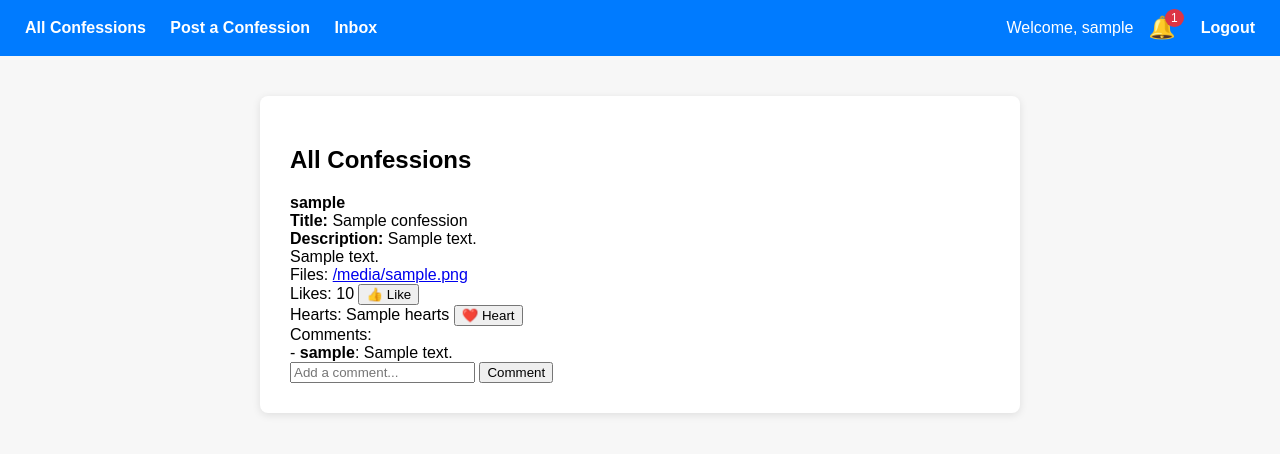
After one commit to leo-git-1234/confession-forum-clean, a Flask app: template templates/confessions.html in a window 1280 px wide. The commit adds this page. Shown: the top 454 px of the page. Run offline with Flask 3, Linux system fonts and the light colour scheme; the template is opened without the code that fills it: most values are stand-ins (such as "Sample title", 1, 10 or a date in 2020); parts of the project's set-up code (start-up, migrations or seed data) failed here and were passed over.

Commit message:
Initial commit

```diff
--- a/app.py
+++ b/app.py
@@ -1,3 +1,20 @@
+@app.route('/inbox')
+def inbox():
+    if 'user' not in session:
+        return redirect(url_for('index'))
+    username = session['user']['username']
+    confessions = []
+    notifications = []
+    if os.path.exists(CONFESSIONS_FILE):
+        with open(CONFESSIONS_FILE, 'r', encoding='utf-8') as f:
+            confessions = json.load(f)
+        for confession in confessions:
+            if 'notifications' not in confession or not isinstance(confession.get('notifications'), list):
+                confession['notifications'] = []
+            if confession.get('user') == username:
+                notifications.extend(confession['notifications'])
+    return render_template('inbox.html', user_name=username, notifications=notifications)
+
 
 import os
 from flask import Flask, render_template, request, redirect, url_for, send_from_directory, flash, session
@@ -5,8 +22,7 @@ from werkzeug.utils import secure_filename
 import uuid
 import random
 import json
-from flask_dance.contrib.google import make_google_blueprint, google
-from flask_dance.contrib.azure import make_azure_blueprint, azure
+from werkzeug.security import generate_password_hash, check_password_hash
 
 
 app = Flask(__name__)
@@ -14,91 +30,99 @@ app.config['UPLOAD_FOLDER'] = 'uploads'
 app.config['MAX_CONTENT_LENGTH'] = 16 * 1024 * 1024  # 16 MB limit per file
 app.secret_key = 'supersecretkey'  # Needed for flash messages
 CONFESSIONS_FILE = 'confessions.json'
+USERS_FILE = 'users.json'
 ALLOWED_EXTENSIONS = {'pdf', 'doc', 'docx', 'txt'}
 USERNAMES = [
     'Anonymous Panda', 'Silent Tiger', 'Hidden Fox', 'Masked Owl', 'Secret Dolphin',
     'Clever Raven', 'Mysterious Cat', 'Quiet Wolf', 'Nameless Bear', 'Ghost Eagle'
 ]
 
-# OAuth setup (replace with your real client IDs and secrets)
-google_bp = make_google_blueprint(
-    client_id="832834040325-n98nrnnrkjamh4k8o8frr6cdlmkitllq.apps.googleusercontent.com",
-    client_secret="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",
-    scope=[
-        "https://www.googleapis.com/auth/userinfo.profile",
-        "https://www.googleapis.com/auth/userinfo.email",
-        "openid"
-    ]
-)
-azure_bp = make_azure_blueprint(
-    client_id="MICROSOFT_CLIENT_ID",
-    client_secret="MICROSOFT_CLIENT_SECRET"
-)
-app.register_blueprint(google_bp, url_prefix="/login")
-app.register_blueprint(azure_bp, url_prefix="/login")
 
 def allowed_file(filename):
     return '.' in filename and filename.rsplit('.', 1)[1].lower() in ALLOWED_EXTENSIONS
 
-@app.route('/')
+def load_users():
+    if os.path.exists(USERS_FILE):
+        with open(USERS_FILE, 'r', encoding='utf-8') as f:
+            return json.load(f)
+    return {}
+
+def save_users(users):
+    with open(USERS_FILE, 'w', encoding='utf-8') as f:
+        json.dump(users, f, indent=2)
+
+
+# Login and signup page
+@app.route('/', methods=['GET', 'POST'])
 def index():
     if 'user' in session:
         return redirect(url_for('dashboard'))
-    return render_template('login.html')
+    error = None
+    if request.method == 'POST':
+        users = load_users()
+        username = request.form.get('username')
+        password = request.form.get('password')
+        if not username or not password:
+            error = 'Please enter both username and password.'
+        elif username not in users or not check_password_hash(users[username]['password'], password):
+            error = 'Invalid username or password.'
+        else:
+            session['user'] = {'username': username}
+            return redirect(url_for('dashboard'))
+    return render_template('login.html', error=error)
+
+# Signup page
+@app.route('/signup', methods=['GET', 'POST'])
+def signup():
+    if 'user' in session:
+        return redirect(url_for('dashboard'))
+    error = None
+    if request.method == 'POST':
+        users = load_users()
+        username = request.form.get('username')
+        password = request.form.get('password')
+        if not username or not password:
+            error = 'Please enter both username and password.'
+        elif username in users:
+            error = 'Username already exists.'
+        else:
+            users[username] = {'password': generate_password_hash(password)}
+            save_users(users)
+            flash('Account created! Please log in.')
+            return redirect(url_for('index'))
+    return render_template('signup.html', error=error)
 
 @app.route('/dashboard')
 def dashboard():
-    user = None
-    print('DEBUG: google.authorized =', google.authorized)
-    print('DEBUG: session =', dict(session))
-    print('DEBUG: google token =', google.token)
-    if google.authorized:
-        resp = google.get("/oauth2/v2/userinfo")
-        print('DEBUG: Google userinfo response:', resp)
-        if resp.ok:
-            user = resp.json()
-            print('DEBUG: Google user info:', user)
-        else:
-            print('DEBUG: Google userinfo request failed:', resp.text)
-    elif azure.authorized:
-        resp = azure.get("/v1.0/me")
-        print('DEBUG: Azure userinfo response:', resp)
-        if resp.ok:
-            user = resp.json()
-            print('DEBUG: Azure user info:', user)
-        else:
-            print('DEBUG: Azure userinfo request failed:', resp.text)
-    if not user:
-        print('DEBUG: No user info found, redirecting to index')
+    if 'user' not in session:
         return redirect(url_for('index'))
-    session['user'] = user
-    user_email = user.get('email') or user.get('userPrincipalName')
-    user_name = user.get('name') or user.get('displayName') or user_email
+    username = session['user']['username']
     # Load confessions
     confessions = []
     if os.path.exists(CONFESSIONS_FILE):
         with open(CONFESSIONS_FILE, 'r', encoding='utf-8') as f:
             confessions = json.load(f)
-    user_confessions = [c for c in confessions if c.get('user_email') == user_email]
-    return render_template('dashboard.html', user_name=user_name, user_confessions=user_confessions, all_confessions=confessions)
+    user_confessions = [c for c in confessions if c.get('user') == username]
+    # dashboard route is now just a redirect to confessions page
+    return redirect(url_for('confessions_page'))
 
 @app.route('/logout')
 def logout():
     session.clear()
     return redirect(url_for('index'))
 
-# Old home route for posting confessions (now requires login)
 @app.route('/confess', methods=['GET', 'POST'])
 def home():
     if 'user' not in session:
         return redirect(url_for('index'))
-    user = session['user']
-    user_email = user.get('email') or user.get('userPrincipalName')
+    username = session['user']['username']
     if request.method == 'POST':
+        title = request.form.get('title')
+        description = request.form.get('description')
         confession = request.form.get('confession')
         files = request.files.getlist('files')
         file_links = []
-        if confession:
+        if confession and title and description:
             for file in files:
                 if file and allowed_file(file.filename):
                     ext = file.filename.rsplit('.', 1)[1].lower()
@@ -106,7 +130,6 @@ def home():
                     filepath = os.path.join(app.config['UPLOAD_FOLDER'], filename)
                     file.save(filepath)
                     file_links.append(filename)
-            username = random.choice(USERNAMES)
             post_id = uuid.uuid4().hex
             confessions = []
             if os.path.exists(CONFESSIONS_FILE):
@@ -114,22 +137,98 @@ def home():
                     confessions = json.load(f)
             confessions.append({
                 'id': post_id,
-                'username': username,
-                'user_email': user_email,
+                'username': random.choice(USERNAMES),
+                'user': username,
+                'title': title,
+                'description': description,
                 'text': confession,
                 'files': file_links,
-                'comments': []
+                'comments': [],
+                'likes': 0,
+                'hearts': 0,
+                'notifications': []
             })
             with open(CONFESSIONS_FILE, 'w', encoding='utf-8') as f:
                 json.dump(confessions, f, indent=2)
             flash('Confession submitted!')
-            return redirect(url_for('dashboard'))
+            return redirect(url_for('confessions_page'))
     return render_template('index.html', confessions=[])
+    # ...existing code...
+
+@app.route('/comment/<post_id>', methods=['POST'])
+def add_comment(post_id):
+    if 'user' not in session:
+        return redirect(url_for('index'))
+    comment_text = request.form.get('comment')
+    if not comment_text:
+        return redirect(url_for('home'))
+    confessions = []
+    if os.path.exists(CONFESSIONS_FILE):
+        with open(CONFESSIONS_FILE, 'r', encoding='utf-8') as f:
+            confessions = json.load(f)
+    for confession in confessions:
+        # Ensure notifications key exists
+        if 'notifications' not in confession or not isinstance(confession.get('notifications'), list):
+            confession['notifications'] = []
+        if confession.get('id') == post_id:
+            comment = {
+                'username': random.choice(USERNAMES),
+                'text': comment_text
+            }
+            if 'comments' not in confession or not isinstance(confession['comments'], list):
+                confession['comments'] = []
+            confession['comments'].append(comment)
+            # Add notification for the confession owner
+            confession_user = confession.get('user')
+            if confession_user and confession_user != session['user']['username']:
+                notification = f"Your confession received a new comment."
+                confession['notifications'].append(notification)
+            break
+    with open(CONFESSIONS_FILE, 'w', encoding='utf-8') as f:
+        json.dump(confessions, f, indent=2)
+    return redirect(url_for('confessions_page'))
+
+@app.route('/confessions')
+def confessions_page():
+    if 'user' not in session:
+        return redirect(url_for('index'))
+    username = session['user']['username']
+    confessions = []
+    notifications = []
+    updated = False
+    if os.path.exists(CONFESSIONS_FILE):
+        with open(CONFESSIONS_FILE, 'r', encoding='utf-8') as f:
+            confessions = json.load(f)
+        # Ensure all confessions have notifications key
+        for confession in confessions:
+            if 'notifications' not in confession or not isinstance(confession.get('notifications'), list):
+                confession['notifications'] = []
+                updated = True
+        # Gather and clear notifications for the logged-in user
+        for confession in confessions:
+            if confession.get('user') == username:
+                notes = confession.get('notifications', [])
+                if notes:
+                    notifications.extend(notes)
+                    confession['notifications'] = []
+                    updated = True
+        if updated:
+            with open(CONFESSIONS_FILE, 'w', encoding='utf-8') as f:
+                json.dump(confessions, f, indent=2)
+    return render_template('confessions.html', user_name=username, confessions=confessions, notifications=notifications)
+
+@app.route('/post', methods=['GET', 'POST'])
+def post_confession():
+    if 'user' not in session:
+        return redirect(url_for('index'))
+    username = session['user']['username']
     if request.method == 'POST':
+        title = request.form.get('title')
+        description = request.form.get('description')
         confession = request.form.get('confession')
         files = request.files.getlist('files')
         file_links = []
-        if confession:
+        if confession and title and description:
             for file in files:
                 if file and allowed_file(file.filename):
                     ext = file.filename.rsplit('.', 1)[1].lower()
@@ -137,49 +236,78 @@ def home():
                     filepath = os.path.join(app.config['UPLOAD_FOLDER'], filename)
                     file.save(filepath)
                     file_links.append(filename)
-            # Assign random username and unique id
-            username = random.choice(USERNAMES)
             post_id = uuid.uuid4().hex
-            # Load existing confessions
             confessions = []
             if os.path.exists(CONFESSIONS_FILE):
                 with open(CONFESSIONS_FILE, 'r', encoding='utf-8') as f:
                     confessions = json.load(f)
-            # Add new confession
             confessions.append({
                 'id': post_id,
-                'username': username,
+                'username': random.choice(USERNAMES),
+                'user': username,
+                'title': title,
+                'description': description,
                 'text': confession,
                 'files': file_links,
-                'comments': []
+                'comments': [],
+                'likes': 0,
+                'hearts': 0,
+                'notifications': []
             })
             with open(CONFESSIONS_FILE, 'w', encoding='utf-8') as f:
                 json.dump(confessions, f, indent=2)
             flash('Confession submitted!')
-            return redirect(url_for('home'))
-    confessions = []
-    if os.path.exists(CONFESSIONS_FILE):
-        with open(CONFESSIONS_FILE, 'r', encoding='utf-8') as f:
-            confessions = json.load(f)
-    return render_template('index.html', confessions=confessions)
+            return redirect(url_for('confessions_page'))
+    return render_template('post.html', user_name=username)
 
-@app.route('/comment/<post_id>', methods=['POST'])
-def add_comment(post_id):
-    comment = request.form.get('comment')
-    if not comment:
-        return redirect(url_for('home'))
+@app.route('/like/<post_id>', methods=['POST'])
+def like_confession(post_id):
+    if 'user' not in session:
+        return redirect(url_for('index'))
     confessions = []
     if os.path.exists(CONFESSIONS_FILE):
         with open(CONFESSIONS_FILE, 'r', encoding='utf-8') as f:
             confessions = json.load(f)
     for confession in confessions:
-        if confession['id'] == post_id:
-            confession.setdefault('comments', []).append(comment)
+        # Ensure notifications key exists
+        if 'notifications' not in confession or not isinstance(confession.get('notifications'), list):
+            confession['notifications'] = []
+        if confession.get('id') == post_id:
+            confession['likes'] = confession.get('likes', 0) + 1
+            # Add notification for the confession owner
+            confession_user = confession.get('user')
+            if confession_user and confession_user != session['user']['username']:
+                notification = f"Your confession received a new like."
+                confession['notifications'].append(notification)
             break
     with open(CONFESSIONS_FILE, 'w', encoding='utf-8') as f:
         json.dump(confessions, f, indent=2)
-    return redirect(url_for('home'))
+    return redirect(url_for('confessions_page'))
 
+# Heart (love) a confession
+@app.route('/heart/<post_id>', methods=['POST'])
+def heart_confession(post_id):
+    if 'user' not in session:
+        return redirect(url_for('index'))
+    confessions = []
+    if os.path.exists(CONFESSIONS_FILE):
+        with open(CONFESSIONS_FILE, 'r', encoding='utf-8') as f:
+            confessions = json.load(f)
+    for confession in confessions:
+        # Ensure notifications key exists
+        if 'notifications' not in confession or not isinstance(confession.get('notifications'), list):
+            confession['notifications'] = []
+        if confession.get('id') == post_id:
+            confession['hearts'] = confession.get('hearts', 0) + 1
+            # Add notification for the confession owner
+            confession_user = confession.get('user')
+            if confession_user and confession_user != session['user']['username']:
+                notification = f"Your confession received a new heart."
+                confession['notifications'].append(notification)
+            break
+    with open(CONFESSIONS_FILE, 'w', encoding='utf-8') as f:
+        json.dump(confessions, f, indent=2)
+    return redirect(url_for('confessions_page'))
 @app.route('/edit/<filename>', methods=['GET', 'POST'])
 def edit_file(filename):
     filepath = os.path.join(app.config['UPLOAD_FOLDER'], filename)
--- /dev/null
+++ b/templates/base.html
@@ -0,0 +1,63 @@
+<!DOCTYPE html>
+<html>
+<head>
+    <title>Confession Site</title>
+    <style>
+        body { font-family: Arial, sans-serif; background: #f7f7f7; margin: 0; }
+        .navbar { background: #007bff; color: #fff; padding: 15px; display: flex; justify-content: space-between; align-items: center; }
+        .navbar a { color: #fff; margin: 0 10px; text-decoration: none; font-weight: bold; }
+        .container { max-width: 700px; margin: 40px auto; background: #fff; padding: 30px; border-radius: 8px; box-shadow: 0 2px 8px rgba(0,0,0,0.1); }
+    </style>
+</head>
+<body>
+    <div class="navbar">
+        <div>
+            <a href="{{ url_for('confessions_page') }}">All Confessions</a>
+            <a href="{{ url_for('post_confession') }}">Post a Confession</a>
+            <a href="{{ url_for('inbox') }}">Inbox</a>
+        </div>
+        <div style="display:flex;align-items:center;gap:15px;">
+            {% if user_name %}
+                <span>Welcome, {{ user_name }}</span>
+                <div style="position:relative;">
+                    <span id="notif-bell" style="cursor:pointer;font-size:22px;position:relative;">
+                        🔔
+                        {% if notifications and notifications|length > 0 %}
+                            <span style="position:absolute;top:-6px;right:-8px;background:#dc3545;color:#fff;font-size:12px;padding:2px 6px;border-radius:50%;">{{ notifications|length }}</span>
+                        {% endif %}
+                    </span>
+                    <div id="notif-dropdown" style="display:none;position:absolute;right:0;top:30px;background:#fff;border:1px solid #ccc;box-shadow:0 2px 8px rgba(0,0,0,0.15);border-radius:6px;min-width:220px;z-index:1000;">
+                        <div style="padding:10px 15px;border-bottom:1px solid #eee;font-weight:bold;">Notifications</div>
+                        {% if notifications and notifications|length > 0 %}
+                            <ul style="list-style:none;padding:0;margin:0;max-height:250px;overflow-y:auto;">
+                            {% for note in notifications %}
+                                <li style="padding:8px 15px;border-bottom:1px solid #f1f1f1;">{{ note }}</li>
+                            {% endfor %}
+                            </ul>
+                        {% else %}
+                            <div style="padding:10px 15px;">No notifications yet.</div>
+                        {% endif %}
+                    </div>
+                </div>
+                <a href="{{ url_for('logout') }}">Logout</a>
+            {% endif %}
+        </div>
+    </div>
+    <div class="container">
+        {% block content %}{% endblock %}
+    </div>
+    <script>
+        const bell = document.getElementById('notif-bell');
+        const dropdown = document.getElementById('notif-dropdown');
+        if(bell && dropdown) {
+            bell.onclick = function(e) {
+                e.stopPropagation();
+                dropdown.style.display = dropdown.style.display === 'block' ? 'none' : 'block';
+            };
+            document.body.onclick = function() {
+                dropdown.style.display = 'none';
+            };
+        }
+    </script>
+</body>
+</html>
--- /dev/null
+++ b/templates/confessions.html
@@ -0,0 +1,43 @@
+{% extends "base.html" %}
+{% block content %}
+    <h2>All Confessions</h2>
+    {% for confession in confessions|reverse %}
+        <div class="confession">
+            <div class="username"><b>{{ confession.username }}</b></div>
+            <div><b>Title:</b> {{ confession.title|e }}</div>
+            <div><b>Description:</b> {{ confession.description|e }}</div>
+            <div>{{ confession.text|e }}</div>
+            {% if confession.files %}
+                <div>Files:
+                    {% for file in confession.files %}
+                        <a class="file-link" href="{{ url_for('uploaded_file', filename=file) }}" target="_blank">{{ file }}</a>
+                    {% endfor %}
+                </div>
+            {% endif %}
+            <div>Likes: {{ confession.likes or 0 }}
+                <form method="POST" action="{{ url_for('like_confession', post_id=confession.id) }}" style="display:inline;">
+                    <button class="like-btn" type="submit">👍 Like</button>
+                </form>
+            </div>
+            <div>Hearts: {{ confession.hearts or 0 }}
+                <form method="POST" action="{{ url_for('heart_confession', post_id=confession.id) }}" style="display:inline;">
+                    <button class="heart-btn" type="submit">❤️ Heart</button>
+                </form>
+            </div>
+            <div>Comments:</div>
+            {% if confession.comments %}
+                {% for comment in confession.comments %}
+                    <div class="comment">- <b>{{ comment.username }}</b>: {{ comment.text|e }}</div>
+                {% endfor %}
+            {% else %}
+                <div class="comment">No comments yet.</div>
+            {% endif %}
+            <form class="comment-form" method="POST" action="{{ url_for('add_comment', post_id=confession.id) }}">
+                <input type="text" name="comment" placeholder="Add a comment..." required>
+                <button type="submit">Comment</button>
+            </form>
+        </div>
+    {% else %}
+        <p>No confessions yet.</p>
+    {% endfor %}
+{% endblock %}
--- a/templates/index.html
+++ b/templates/index.html
@@ -19,6 +19,8 @@
     <div class="container">
         <h1>Anonymous Confessions</h1>
         <form method="POST" enctype="multipart/form-data">
+            <input type="text" name="title" placeholder="Title" required><br>
+            <input type="text" name="description" placeholder="Short description" required><br>
             <textarea name="confession" placeholder="Write your confession here..." required></textarea>
             <input type="file" name="files" multiple accept=".pdf,.doc,.docx,.txt" style="margin: 10px 0;" />
             <button type="submit">Submit</button>
--- /dev/null
+++ b/users.json
@@ -0,0 +1,5 @@
+{
+  "leoliu": {
+    "password": "scrypt:32768:8:1$AUCwuJn8ShLzXatW$d7103f9ae76c45f86789542367ce153492af7c5322bdcd670cd1c8b5a69014832ef124d468ede5a3cead575099a83000ab8b6938df77d6607466d35f1b4ae23a"
+  }
+}
```
Also changed, not shown: confessions.json (+50 -3 lines), templates/dashboard.html (+21 -2 lines), templates/inbox.html (added, +15 -0 lines), templates/login.html (+9 -3 lines), templates/post.html (added, +26 -0 lines), templates/signup.html (added, +20 -0 lines).
